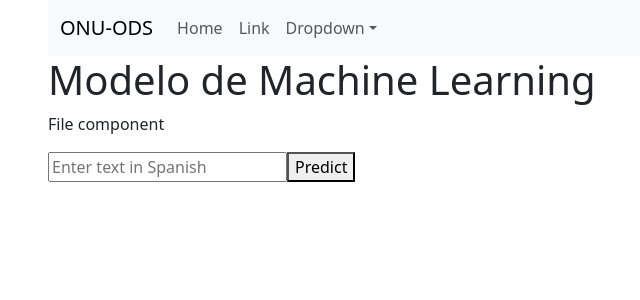
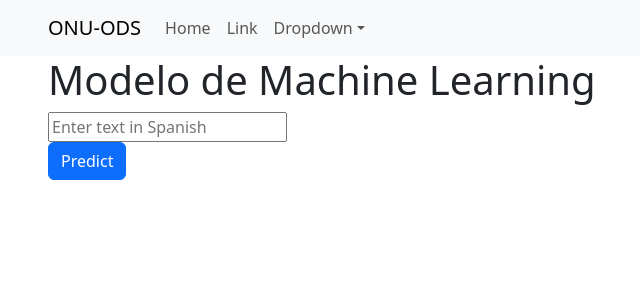
Before and after one commit to montejs3/AppBI, a React (Create React App) app in the folder myapp/: page / in a window 1280 px wide. Shown: the top 300 px of the page, without its empty margins (34-674 px from the left). Built offline with nearby package versions, Linux system fonts and the light colour scheme.

Commit message:
Cambiando cosas

```diff
--- a/myapp/src/App.js
+++ b/myapp/src/App.js
@@ -2,14 +2,15 @@ import './App.css';
 import { Container } from 'react-bootstrap';
 import NavBar from './components/NavBar';
 import File from './components/File';
-
+import { BrowserRouter, Routes, Route , Navigate} from 'react-router-dom';
 
 function App() {
   return (
-      <Container>
+    <BrowserRouter>
       <NavBar />
       <File />
-      </Container>
+    </BrowserRouter>
+
 
   );
 }
--- a/myapp/src/components/File.js
+++ b/myapp/src/components/File.js
@@ -1,5 +1,6 @@
 import React, { useState } from 'react';
 import axios from 'axios';
+import { Form , Button, Row, Container, Col} from 'react-bootstrap';
 
 function File() {
     const [inputText, setInputText] = useState([]); // State to store user input
@@ -13,9 +14,8 @@ function File() {
     const handlePredictClick = async () => {
         // Make a POST request to the API endpoint
         try {
-          console.log({Textos_espanol: inputText});
           const response = await axios.post('http://127.0.0.1:8000/predict', { "Textos_espanol": [inputText] });
-
+          console.log(response.data);
           setPredictions(response.data); // Update state with model predictions
         } catch (error) {
           console.error('Error making API request:', error);
@@ -23,27 +23,44 @@ function File() {
       };
 
     return (
-      <div>
+    <Container>
+     <Row className='justify-content-md-center'>
+
         <h1>Modelo de Machine Learning</h1>
-        <p>File component</p>
+      </Row>
+
+    <Row>
+        <Col>
+        <Form>
         <input
           type="text"
           placeholder="Enter text in Spanish"
           value={inputText}
           onChange={handleInputChange}
         />
-        <button onClick={handlePredictClick}>Predict</button>
+        </Form>
+        <Button onClick={handlePredictClick}>Predict</Button>
+        </Col>
+
+        <Col>
+
+
         {predictions.length > 0 && (
           <div>
             <h2>Predictions:</h2>
             <ul>
+
               {predictions.map((prediction, index) => (
                 <li key={index}>{prediction.sdg}</li>
               ))}
             </ul>
           </div>
+
         )}
-      </div>
+        </Col>
+    </Row>
+    </Container>
+
     );
   }
 
```
